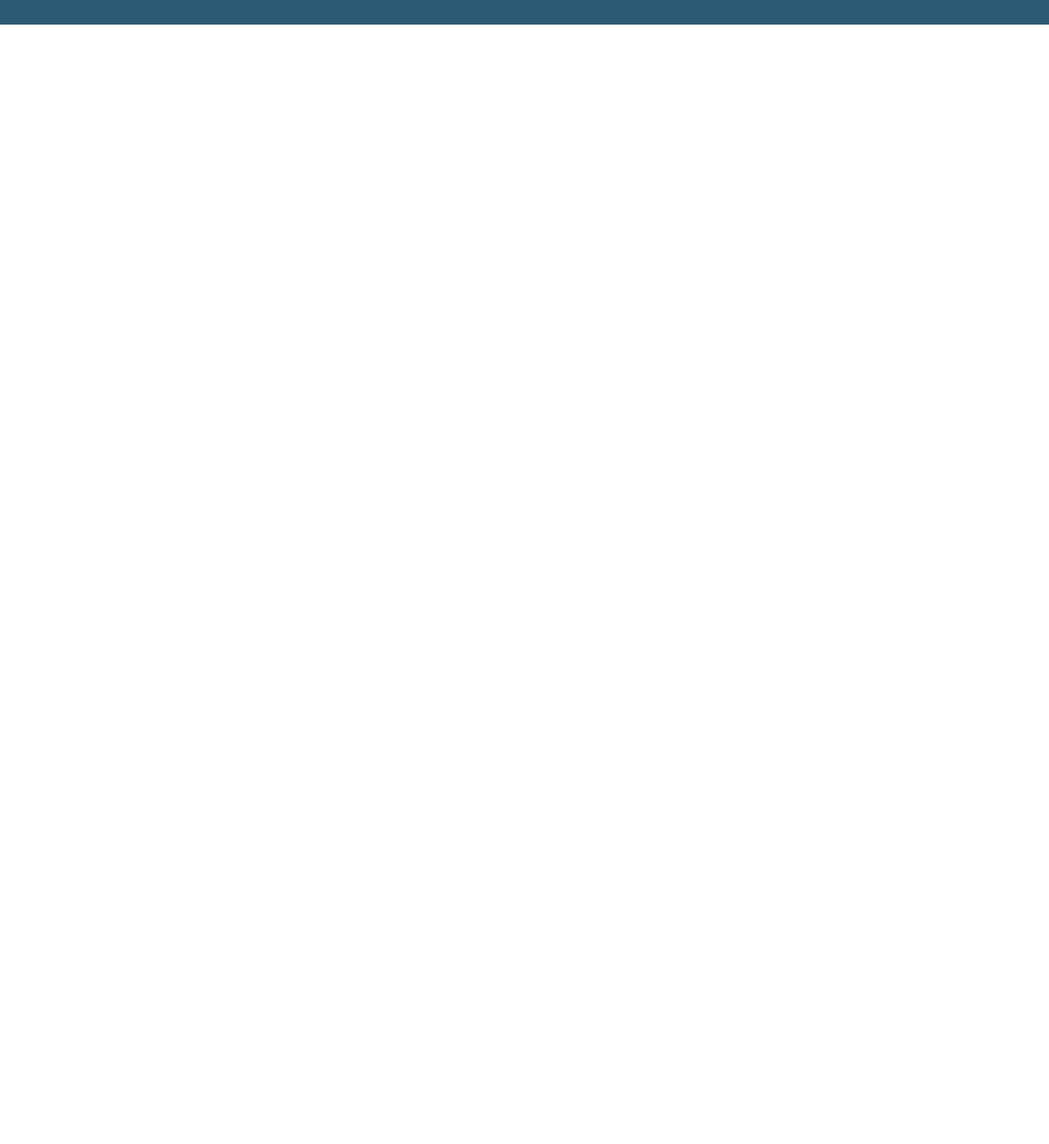
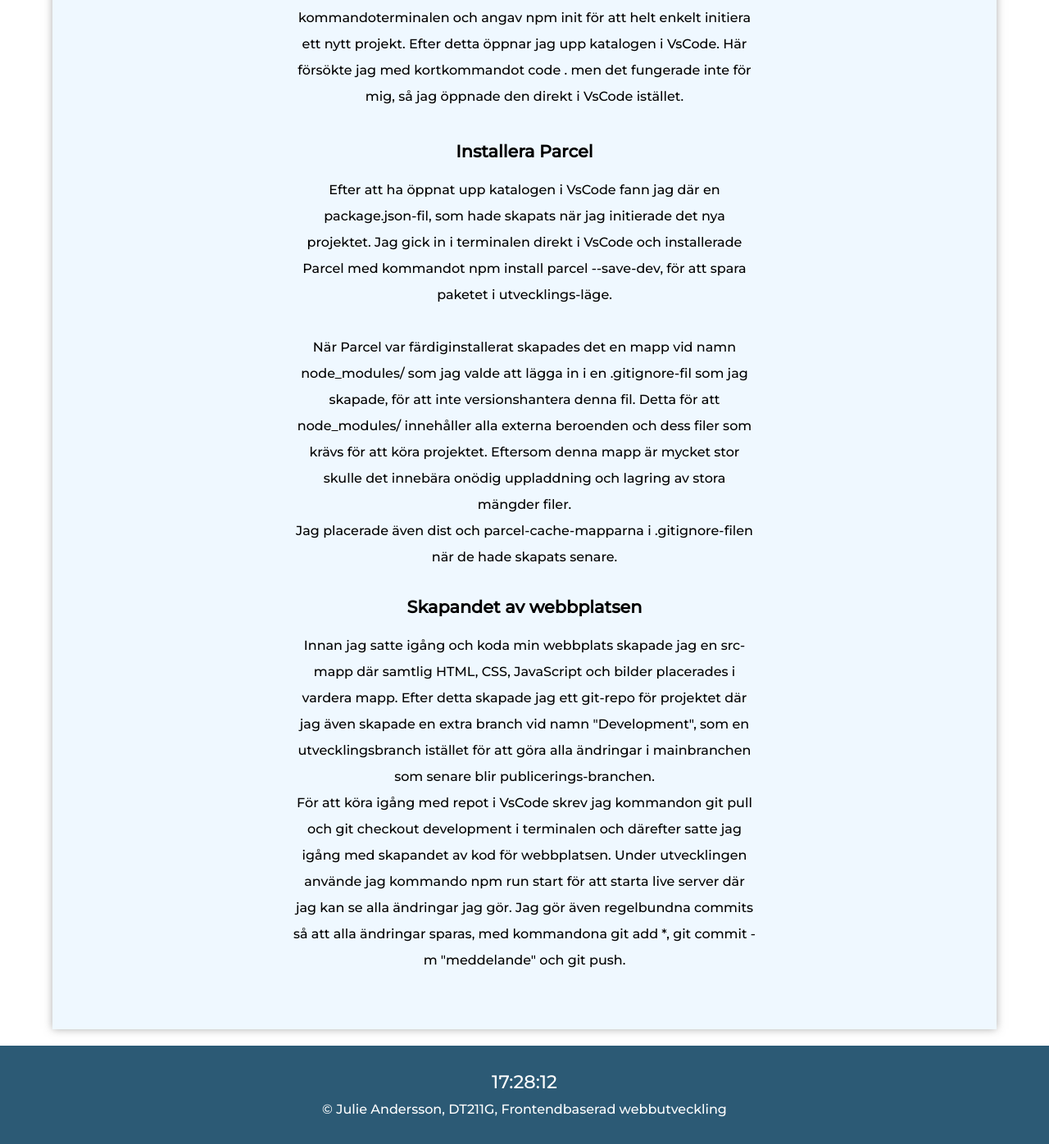
Before and after one commit to julieandersson/Moment1-DT211G, a website built with Parcel: page src/process.html in a window 1280 px wide. Shown: the part 319-1715 px from the top of the page at 82% size. Before the commit the page ends 800 px from the top, so only its background shows below. Built offline with nearby package versions, Linux system fonts and the light colour scheme.

Commit message:
påbörjar skrivandet av arbetsprocessen

```diff
--- a/src/css/layout.css
+++ b/src/css/layout.css
@@ -64,7 +64,7 @@ section {
 section p {
     width: 70%;
     font-size: 1em;
-    line-height: 1.6em;
+    line-height: 2em;
     text-align: center;
     margin: 0 auto;
 }
--- a/src/process.html
+++ b/src/process.html
@@ -39,7 +39,31 @@
 
     <main>
         <section>
-            <h1>Arbetsprocess</h1>
+            <h1>Arbetsprocess</h1><br><br>
+            <h3>Nytt npm-projekt</h3><br>
+            <p>För att lösa denna uppgift började jag med att skapa en ny katalog på min dator som jag döpte till "Moment 1". I katalogen gick jag in i kommandoterminalen och angav npm init för att helt enkelt initiera ett nytt projekt.
+                Efter detta öppnar jag upp katalogen i VsCode. Här försökte jag med kortkommandot code . men det fungerade inte för mig, så jag öppnade den direkt i VsCode istället.
+            </p><br><br>
+
+            <h3>Installera Parcel</h3><br>
+            <p>Efter att ha öppnat upp katalogen i VsCode fann jag där en package.json-fil, som hade skapats när jag initierade det nya projektet.
+                Jag gick in i terminalen direkt i VsCode och installerade Parcel med kommandot npm install parcel --save-dev, för att spara paketet i utvecklings-läge.<br><br>
+                När Parcel var färdiginstallerat skapades det en mapp vid namn
+                node_modules/ som jag valde att lägga in i en .gitignore-fil som jag skapade, för att inte versionshantera denna fil. Detta för att node_modules/ innehåller alla externa beroenden och dess filer som krävs för att köra projektet. Eftersom denna mapp är mycket stor skulle det innebära
+                onödig uppladdning och lagring av stora mängder filer.<br>
+                Jag placerade även dist och parcel-cache-mapparna i .gitignore-filen när de hade skapats senare.<br><br>
+            </p>
+
+            <h3>Skapandet av webbplatsen</h3><br>
+            <p>Innan jag satte igång och koda min webbplats skapade jag en src-mapp där samtlig HTML, CSS, JavaScript och bilder placerades i vardera mapp.
+                Efter detta skapade jag ett git-repo för projektet där jag även skapade en extra branch vid namn "Development", som en utvecklingsbranch istället för att göra alla ändringar i mainbranchen som senare blir publicerings-branchen.<br>
+                För att köra igång med repot i VsCode skrev jag kommandon git pull och git checkout development i terminalen och därefter satte jag igång med skapandet av kod för webbplatsen.
+
+                Under utvecklingen använde jag kommando npm run start för att starta live server där jag kan se alla ändringar jag gör. Jag gör även regelbundna commits så att alla ändringar sparas, med kommandona git add *, git commit -m "meddelande" och git push.
+            </p><br><br>
+
+            <h3></h3>
+
 
         </section>
     </main>
```
